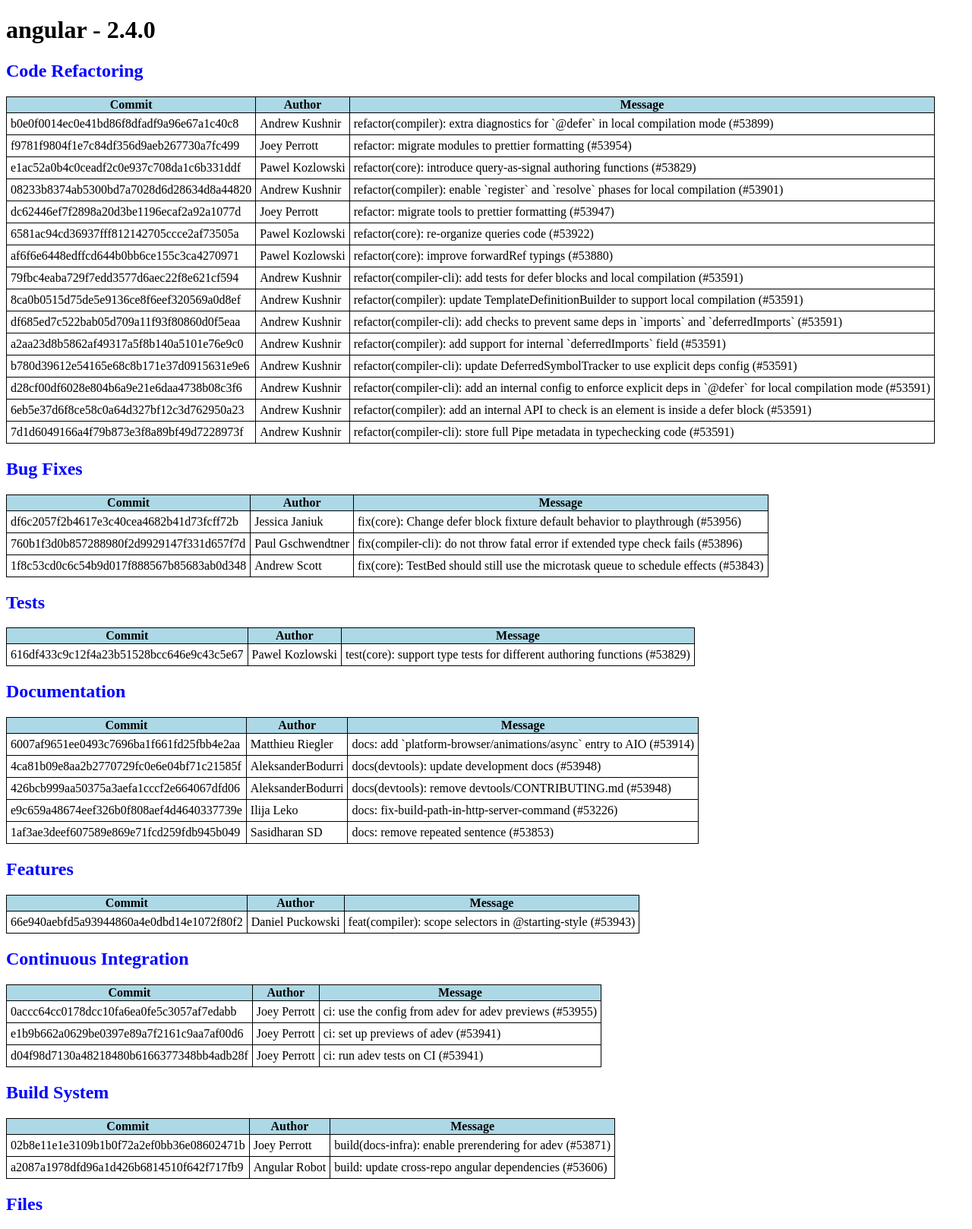
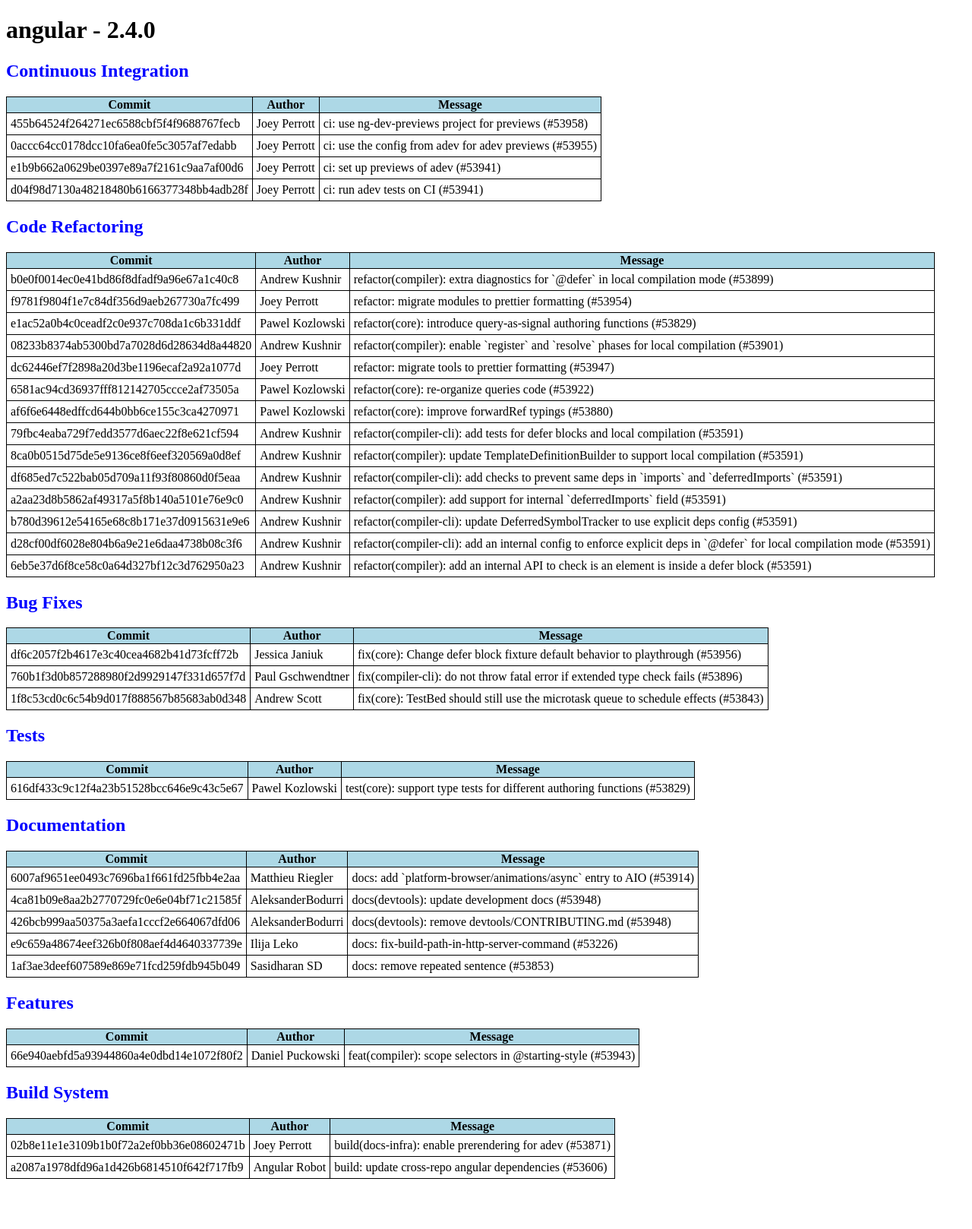
Before and after one commit to Yashwanth70/release_notes, a Python web app: template templates/changelog_result.html in a window 1280 px wide. Shown: the whole page at 76% size. After the commit the page ends 1552 px from the top, so only its background shows below. Run offline with Jinja, Linux system fonts and the light colour scheme; the template is opened without the code that fills it, so the values that code supplies are empty.

Commit message:
refactor template

```diff
--- a/templates/changelog.html
+++ b/templates/changelog.html
@@ -47,10 +47,5 @@
         </tbody>
     </table>
     {% endfor %}
-    <h2>Files</h2>
-    <ul>
-        {% for file in files %}  <li>{{ file }}</li>
-        {% endfor %}
-    </ul>
 </body>
 </html>
--- a/templates/changelog_result.html
+++ b/templates/changelog_result.html
@@ -26,6 +26,44 @@
 </head>
 <body>
     <h1>angular - 2.4.0</h1>
+
+    <h2>Continuous Integration</h2>
+    <table>
+        <thead>
+            <tr>
+                <th>Commit</th>
+                <th>Author</th>
+                <th>Message</th>
+            </tr>
+        </thead>
+        <tbody>
+
+            <tr>
+                <td>455b64524f264271ec6588cbf5f4f9688767fecb</td>
+                <td>Joey Perrott</td>
+                <td>ci: use ng-dev-previews project for previews (#53958)</td>
+            </tr>
+
+            <tr>
+                <td>0accc64cc0178dcc10fa6ea0fe5c3057af7edabb</td>
+                <td>Joey Perrott</td>
+                <td>ci: use the config from adev for adev previews (#53955)</td>
+            </tr>
+
+            <tr>
+                <td>e1b9b662a0629be0397e89a7f2161c9aa7af00d6</td>
+                <td>Joey Perrott</td>
+                <td>ci: set up previews of adev (#53941)</td>
+            </tr>
+
+            <tr>
+                <td>d04f98d7130a48218480b6166377348bb4adb28f</td>
+                <td>Joey Perrott</td>
+                <td>ci: run adev tests on CI (#53941)</td>
+            </tr>
+
+        </tbody>
+    </table>
 
     <h2>Code Refactoring</h2>
     <table>
@@ -120,12 +158,6 @@
                 <td>6eb5e37d6f8ce58c0a64d327bf12c3d762950a23</td>
                 <td>Andrew Kushnir</td>
                 <td>refactor(compiler): add an internal API to check is an element is inside a defer block (#53591)</td>
-            </tr>
-
-            <tr>
-                <td>7d1d6049166a4f79b873e3f8a89bf49d7228973f</td>
-                <td>Andrew Kushnir</td>
-                <td>refactor(compiler-cli): store full Pipe metadata in typechecking code (#53591)</td>
             </tr>
 
         </tbody>
@@ -247,38 +279,6 @@
         </tbody>
     </table>
 
-    <h2>Continuous Integration</h2>
-    <table>
-        <thead>
-            <tr>
-                <th>Commit</th>
-                <th>Author</th>
-                <th>Message</th>
-            </tr>
-        </thead>
-        <tbody>
-
-            <tr>
-                <td>0accc64cc0178dcc10fa6ea0fe5c3057af7edabb</td>
-                <td>Joey Perrott</td>
-                <td>ci: use the config from adev for adev previews (#53955)</td>
-            </tr>
-
-            <tr>
-                <td>e1b9b662a0629be0397e89a7f2161c9aa7af00d6</td>
-                <td>Joey Perrott</td>
-                <td>ci: set up previews of adev (#53941)</td>
-            </tr>
-
-            <tr>
-                <td>d04f98d7130a48218480b6166377348bb4adb28f</td>
-                <td>Joey Perrott</td>
-                <td>ci: run adev tests on CI (#53941)</td>
-            </tr>
-
-        </tbody>
-    </table>
-
     <h2>Build System</h2>
     <table>
         <thead>
@@ -305,9 +305,5 @@
         </tbody>
     </table>
 
-    <h2>Files</h2>
-    <ul>
-
-    </ul>
 </body>
 </html>
```
